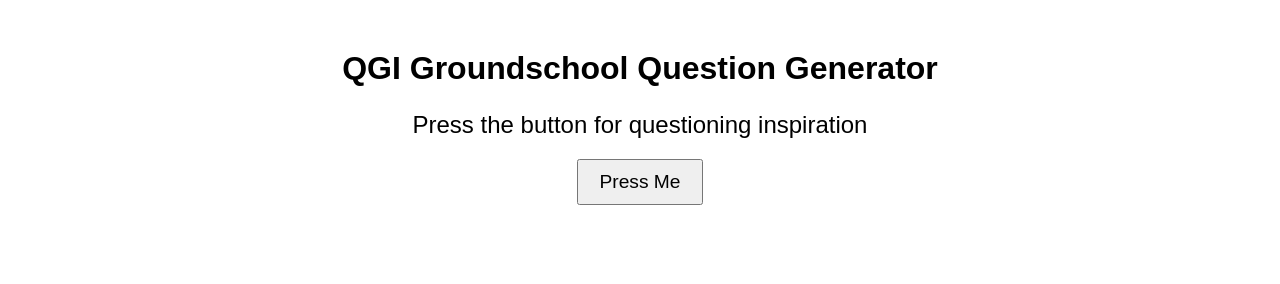
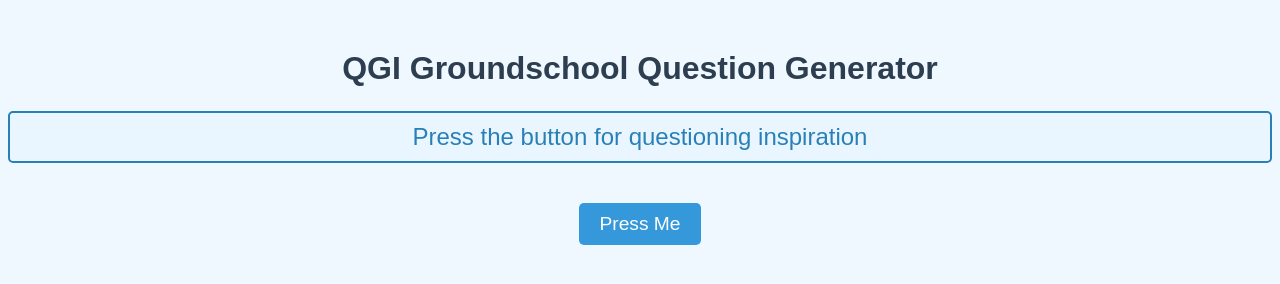
Before and after one commit to HSmith644/QGI-groundschool, a plain HTML site: page QGI-index.html in a window 1280 px wide. Drawn offline with Linux system fonts and the light colour scheme.

Commit message:
Update QGI-index.html

```diff
--- a/QGI-index.html
+++ b/QGI-index.html
@@ -9,20 +9,34 @@
             font-family: Arial, sans-serif;
             text-align: center;
             margin-top: 50px;
+            background-color: #f0f8ff; /* Light blue background */
+            color: #333; /* Dark text color */
+        }
+        h1 {
+            color: #2c3e50; /* Darker blue for the header */
         }
         #question {
             font-size: 1.5em;
             margin-bottom: 20px;
+            color: #2980b9; /* Blue for the question text */
+            padding: 10px; /* Padding around the question */
+            border: 2px solid #2980b9; /* Blue border */
+            border-radius: 5px; /* Rounded corners */
+            background-color: #eaf6ff; /* Light background for the question */
         }
         button {
             padding: 10px 20px;
             font-size: 1.2em;
             cursor: pointer;
+            background-color: #3498db; /* Button background color */
+            color: white; /* Button text color */
+            border: none;
+            border-radius: 5px; /* Rounded corners */
+            transition: background-color 0.3s; /* Smooth transition */
+            margin-top: 20px; /* Space above the button */
         }
-        a {
-            display: block; /* To make the link take up space */
-            margin-top: 20px; /* Space above the link */
-            font-size: 1em; /* Size of the link text */
+        button:hover {
+            background-color: #2980b9; /* Darker blue on hover */
         }
     </style>
 </head>
```
